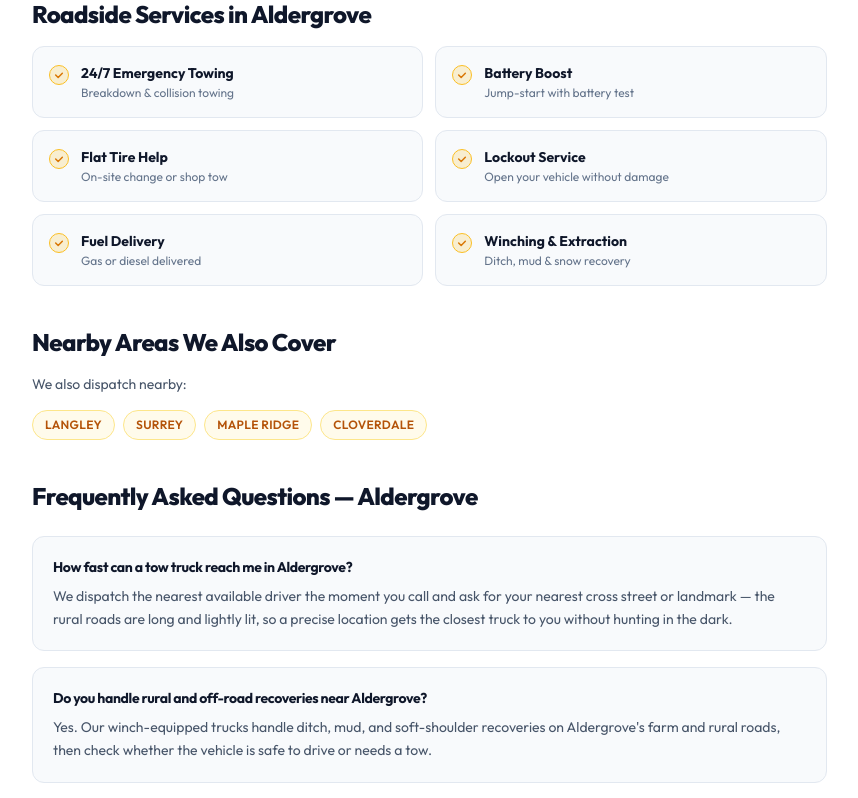
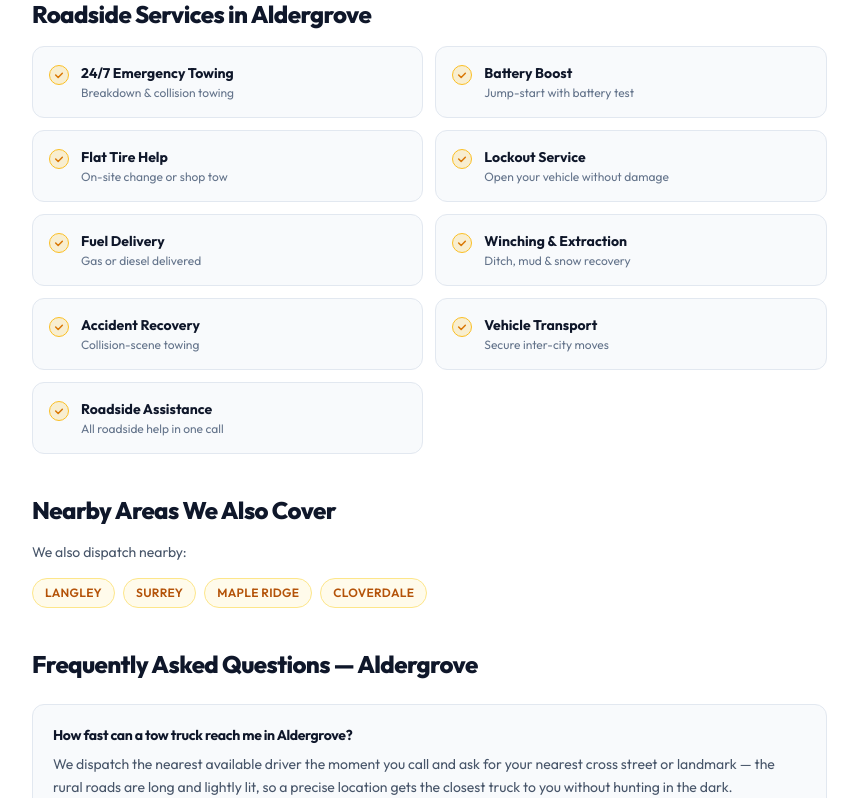
Before and after one commit to DevCadbury/towing-no-1, a Next.js app: page /locations/aldergrove in a window 1280 px wide. Shown: the part 1977-2775 px from the top of the page, without its empty margins (0-858 px from the left). Built offline with nearby package versions, Linux system fonts and the light colour scheme.

Commit message:
SEO: align Surrey/Langley H1 to 'tow truck' intent, link all 9 services from location pages, homepage meta near-me intent

```diff
--- a/app/locations/[city]/page.tsx
+++ b/app/locations/[city]/page.tsx
@@ -362,6 +362,9 @@ export default async function ServiceAreaPage({ params }: Props) {
                     { href: "/services/lockout-service", label: "Lockout Service", desc: "Open your vehicle without damage" },
                     { href: "/services/fuel-delivery", label: "Fuel Delivery", desc: "Gas or diesel delivered" },
                     { href: "/services/winching-extraction", label: "Winching & Extraction", desc: "Ditch, mud & snow recovery" },
+                    { href: "/services/accident-recovery", label: "Accident Recovery", desc: "Collision-scene towing" },
+                    { href: "/services/vehicle-transport", label: "Vehicle Transport", desc: "Secure inter-city moves" },
+                    { href: "/services/roadside-assistance", label: "Roadside Assistance", desc: "All roadside help in one call" },
                   ].map((svc) => (
                     <Link key={svc.href} href={svc.href} className="group flex items-start gap-3 bg-slate-50 border border-slate-200 rounded-xl p-4 hover:border-amber-400/60 hover:bg-amber-50/30 transition-all duration-200">
                       <span className="w-5 h-5 rounded-full bg-amber-400/20 border border-amber-400 flex items-center justify-center shrink-0 mt-0.5" aria-hidden="true">
--- a/app/page.tsx
+++ b/app/page.tsx
@@ -7,7 +7,7 @@ export const metadata: Metadata = {
   title:
     "Tow Truck Surrey | 24/7 Emergency Towing | TowingNo.1",
   description:
-    "Stranded in Surrey or the Lower Mainland? TowingNo.1 offers 24/7 emergency towing, battery boost, lockout & flat tire help. Free quote — call (778) 838-0014.",
+    "Need a tow truck near you in Surrey or the Lower Mainland? TowingNo.1 — 24/7 emergency towing & roadside assistance. Free quote. Call (778) 838-0014.",
   // keywords meta intentionally omitted — Google ignores it for ranking and
   // a large list is dead weight / stuffing signal in the raw HTML source.
   alternates: {
--- a/components/LangleyPage.tsx
+++ b/components/LangleyPage.tsx
@@ -90,7 +90,7 @@ export default function LangleyPage() {
             Langley, BC · Available Now
           </p>
           <h1 className="text-4xl md:text-5xl font-extrabold text-white leading-tight mb-5">
-            24/7 Towing Service in Langley, BC
+            Tow Truck Langley, BC — 24/7 Towing Service
           </h1>
           <p className="text-slate-300 text-base md:text-lg leading-relaxed max-w-2xl mb-8">
             TowingNo.1 provides 24/7 emergency towing and roadside assistance across Langley, BC. We serve
--- a/components/SurreyPage.tsx
+++ b/components/SurreyPage.tsx
@@ -78,7 +78,7 @@ export default function SurreyPage() {
 
           <p className="text-xs font-semibold uppercase tracking-[0.18em] text-amber-400 mb-3">Surrey, BC · Available Now</p>
           <h1 className="text-4xl md:text-5xl font-extrabold text-white leading-tight mb-5">
-            24/7 Towing Service in Surrey, BC
+            Tow Truck Surrey, BC — 24/7 Towing Service
           </h1>
           <p className="text-slate-300 text-base md:text-lg leading-relaxed max-w-2xl mb-8">
             TowingNo.1 provides 24/7 emergency towing and roadside assistance in Surrey, BC. We help drivers with emergency towing, vehicle recovery, battery boosts, flat tires, car lockouts, fuel delivery, and accident recovery throughout Surrey and surrounding communities.
--- a/scripts/preservation-baseline.json
+++ b/scripts/preservation-baseline.json
@@ -174,7 +174,7 @@
     "/": {
       "present": true,
       "dynamic": false,
-      "normalized": "{ title: \"Tow Truck Surrey | 24/7 Emergency Towing | TowingNo.1\", description: \"Stranded in Surrey or the Lower Mainland? TowingNo.1 offers 24/7 emergency towing, battery boost, lockout & flat tire help. Free quote — call (778) 838-0014.\", // keywords meta intentionally omitted — Google ignores it for ranking and // a large list is dead weight / stuffing signal in the raw HTML source. alternates: { canonical: \"https://www.towingno1.com\", }, openGraph: { type: \"website\", url: \"https://www.towingno1.com\", title: \"Tow Truck Surrey | 24/7 Emergency Towing | TowingNo.1\", description: \"24/7 tow truck and roadside assistance in Surrey and the Lower Mainland. Fast dispatch, upfront pricing, licensed & insured. Call (778) 838-0014.\", }, twitter: { card: \"summary_large_image\", title: \"Tow Truck Surrey | 24/7 Emergency Towing | TowingNo.1\", description: \"Call TowingNo.1 for fast 24/7 towing in Surrey and the Lower Mainland. Free quote before dispatch — (778) 838-0014.\", }, }"
+      "normalized": "{ title: \"Tow Truck Surrey | 24/7 Emergency Towing | TowingNo.1\", description: \"Need a tow truck near you in Surrey or the Lower Mainland? TowingNo.1 — 24/7 emergency towing & roadside assistance. Free quote. Call (778) 838-0014.\", // keywords meta intentionally omitted — Google ignores it for ranking and // a large list is dead weight / stuffing signal in the raw HTML source. alternates: { canonical: \"https://www.towingno1.com\", }, openGraph: { type: \"website\", url: \"https://www.towingno1.com\", title: \"Tow Truck Surrey | 24/7 Emergency Towing | TowingNo.1\", description: \"24/7 tow truck and roadside assistance in Surrey and the Lower Mainland. Fast dispatch, upfront pricing, licensed & insured. Call (778) 838-0014.\", }, twitter: { card: \"summary_large_image\", title: \"Tow Truck Surrey | 24/7 Emergency Towing | TowingNo.1\", description: \"Call TowingNo.1 for fast 24/7 towing in Surrey and the Lower Mainland. Free quote before dispatch — (778) 838-0014.\", }, }"
     },
     "/services": {
       "present": true,
```
